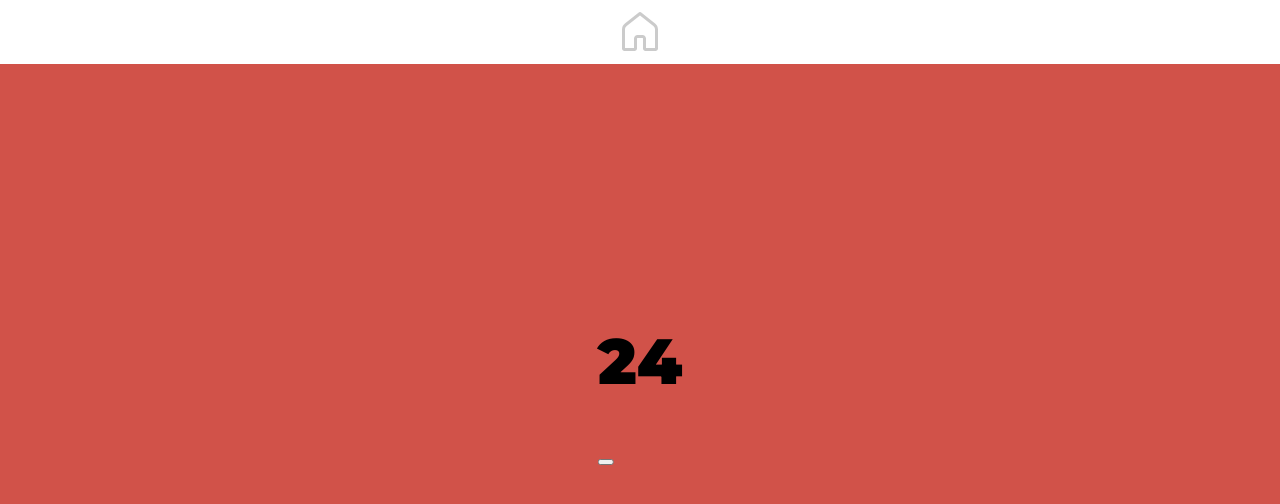
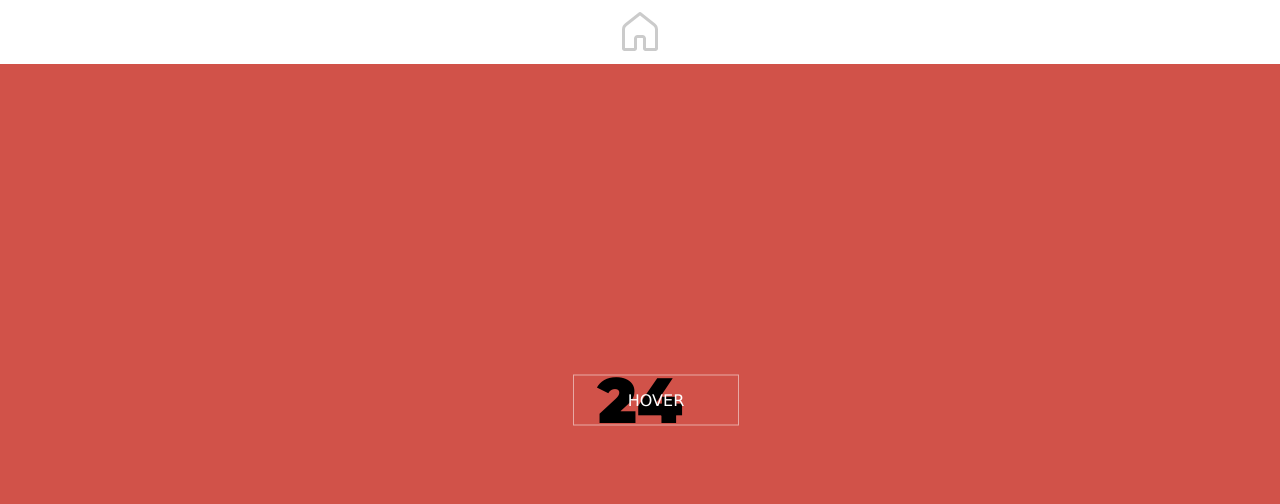
Before and after one commit to ethanolle/CrashTest, a React (Create React App) app: page /Pomodoro in a window 1280 px wide. Shown: the top 504 px of the page. Built offline with nearby package versions, Linux system fonts and the light colour scheme.

Commit message:
timer + button not well centralized

```diff
--- a/package.json
+++ b/package.json
@@ -17,6 +17,7 @@
     "react-dom": "^17.0.1",
     "react-router-dom": "^5.2.0",
     "react-scripts": "4.0.3",
+    "sass": "^1.32.8",
     "typescript": "^4.2.3",
     "web-vitals": "^1.1.1"
   },
--- a/src/components/Pomodoro/CountDownClock.css
+++ /dev/null
@@ -1,14 +0,0 @@
-h1,h2,h3,h4{
-    margin: 0px;
-}
-
-.counterContainer{
-    margin: 0;
-    font-size: clamp(50px,5vw,70px);
-    position: absolute;
-    top: 50%;
-    left: 50%;
-    margin-right: -50%;
-    transform: translate(-50%, -50%);
-    font-family: 'Montserrat', sans-serif;
-}
--- /dev/null
+++ b/src/components/Pomodoro/CountDownClock.scss
@@ -0,0 +1,89 @@
+$red: #E1332D;
+$white: #fff;
+
+
+h1,h2,h3,h4{
+    margin: 0px;
+}
+
+.counterContainer{
+    margin: 0;
+    font-size: clamp(50px,5vw,70px);
+    position: absolute;
+    top: 50%;
+    left: 50%;
+    margin-right: -50%;
+    transform: translate(-50%, -50%);
+    font-family: 'Montserrat', sans-serif;
+}
+.buttonContainer{
+  align-items: center;
+  display: flex;
+  flex-direction: column;
+  justify-content: center;
+  text-align: center;
+
+  @media (min-width: 600px) {
+      flex-direction: row;
+      justify-content: space-between;
+  }
+}
+
+// Main wrap
+.buttons {
+    display: flex;
+    flex-direction: column;
+    height: 100%;
+    justify-content: center;
+    text-align: center;
+    width: 100%;
+}
+
+//default button
+.btn {
+  color: #fff;
+  cursor: pointer;
+  // display: block;
+  font-size:16px;
+  font-weight: 400;
+  line-height: 45px;
+  margin: 0 0 2em;
+  max-width: 160px;
+  position: relative;
+  text-decoration: none;
+  text-transform: uppercase;
+  width: 100%;
+  @media(min-width: 600px) {
+    margin: 0 1em 2em;
+  }
+  &:hover { text-decoration: none; }
+
+}
+
+
+
+/////////////////////////////
+//button-5
+///////////////////////////
+.btn-5 {
+  border: 0 solid;
+  position: absolute;
+  top: 50%;
+  left: 50%;
+  margin-right: -50%;
+  transform: translate(-50%, -50%);
+  box-shadow: inset 0 0 20px rgba(255, 255, 255, 0);
+  outline: 1px solid;
+  outline-color: rgba(255, 255, 255, .5);
+  outline-offset: 2px;
+  text-shadow: none;
+  transition: all 1250ms cubic-bezier(0.19, 1, 0.22, 1);
+}
+
+.btn-5:hover {
+  border: 1px solid;
+  box-shadow: inset 0 0 20px rgba(255, 255, 255, .5), 0 0 20px rgba(255, 255, 255, .2);
+  outline-color: rgba(255, 255, 255, 0);
+  outline-offset: 15px;
+  text-shadow: 1px 1px 2px #427388;
+}
--- a/src/components/Pomodoro/CountdownClock.js
+++ b/src/components/Pomodoro/CountdownClock.js
@@ -1,4 +1,4 @@
-import './CountDownClock.css';
+import './CountDownClock.scss';
 // import { useState, useEffect } from 'react';
 import Countdown from 'react-countdown';
 
@@ -16,7 +16,11 @@ const CountDownClock = () => {
             <div>{Math.floor(props.total / 60000)}</div>
           )}
         />
-        <button></button>
+      </div>
+      <div className='buttonContainer'>
+        <a href='https://twitter.com/Dave_Conner' class='btn btn-5'>
+          Hover
+        </a>
       </div>
     </div>
   );
```
Also changed, not shown: 1 other file (tests, documents, lock files or other folders).
